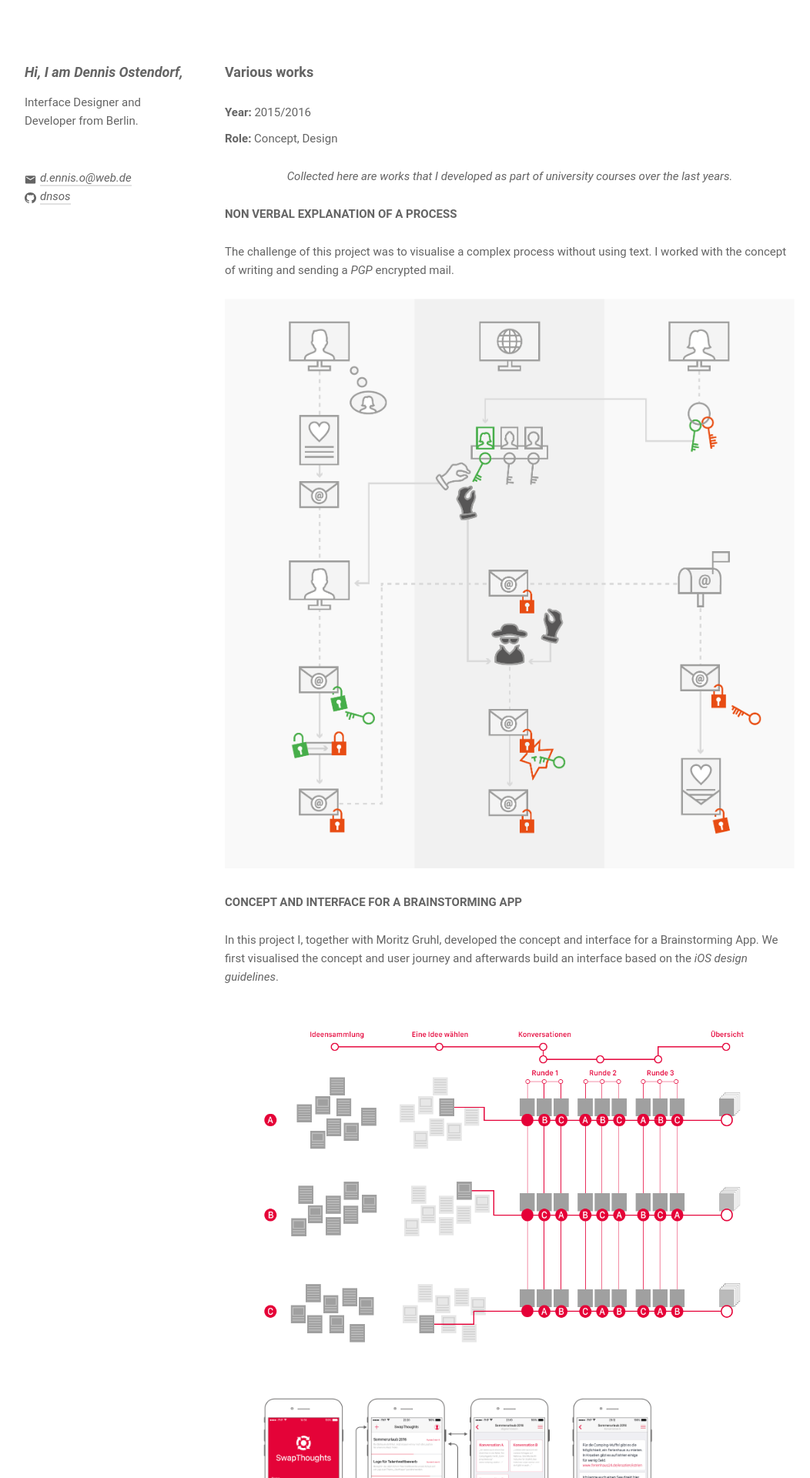
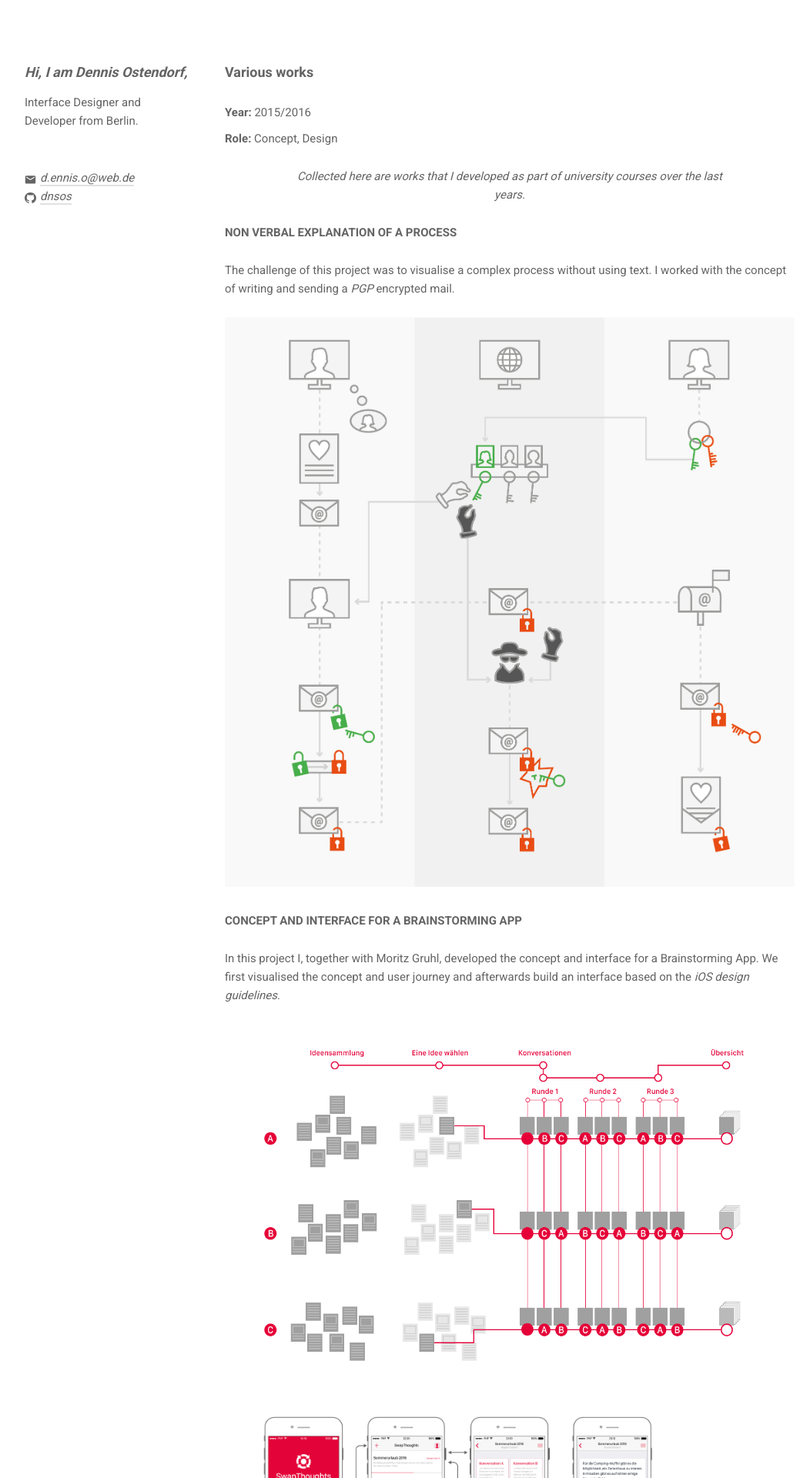
Before and after one commit to dnsos/deinns, a Jekyll site: the page built from _pages/university_works.md, in a window 1280 px wide. Shown: the top 1920 px of the page at 77% size, without its empty margins (108-1160 px from the left). Built offline with Jekyll 4.4.1, drawn with Linux system fonts in a browser that asks for light colours.

Commit message:
Changed font resource

```diff
--- a/_layouts/default.html
+++ b/_layouts/default.html
@@ -11,7 +11,7 @@
 
     <link rel="stylesheet" href="{{site.baseurl}}/css/normalize.css">
     <link rel="stylesheet" href="{{site.baseurl}}/css/main.css">
-    <link href="https://fonts.googleapis.com/css?family=Roboto+Mono:400,700" rel="stylesheet">
+    <link href="https://fonts.googleapis.com/css?family=Roboto:400,700" rel="stylesheet">
 
   </head>
   <body>
```
